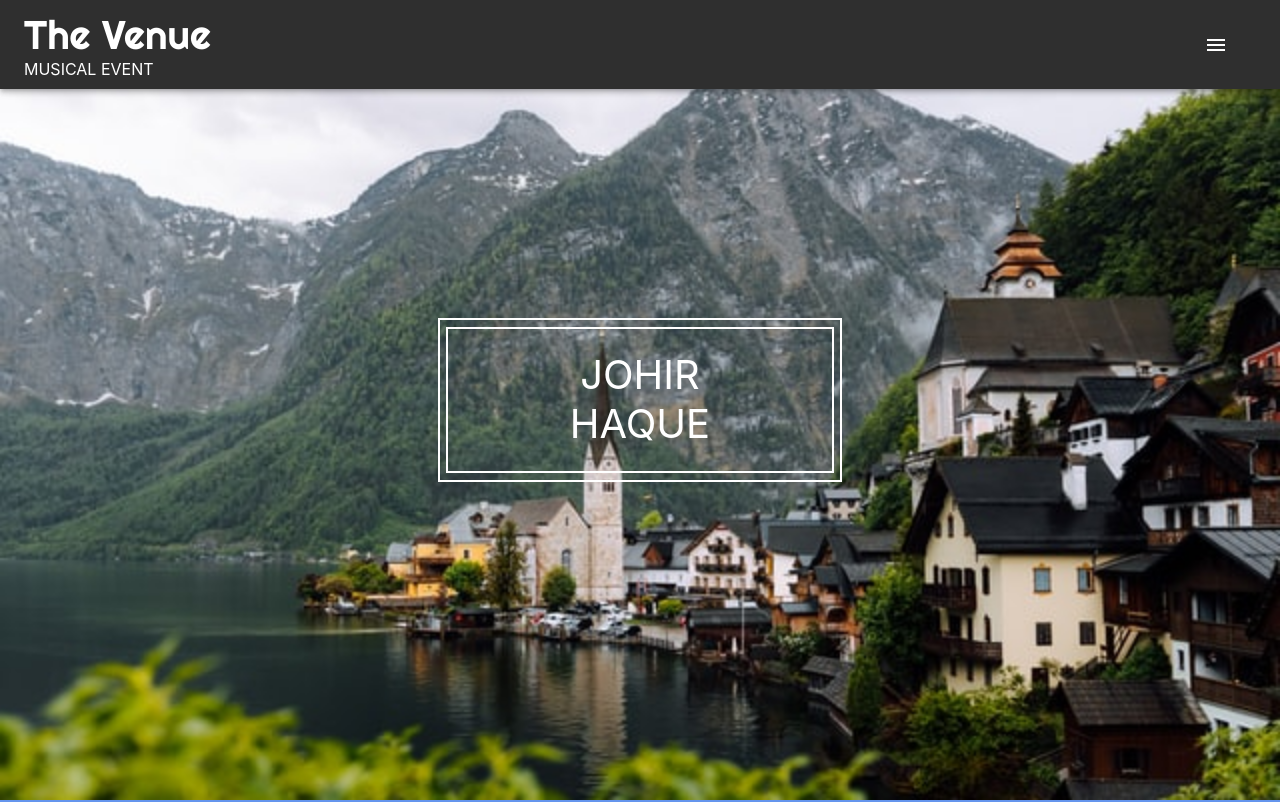
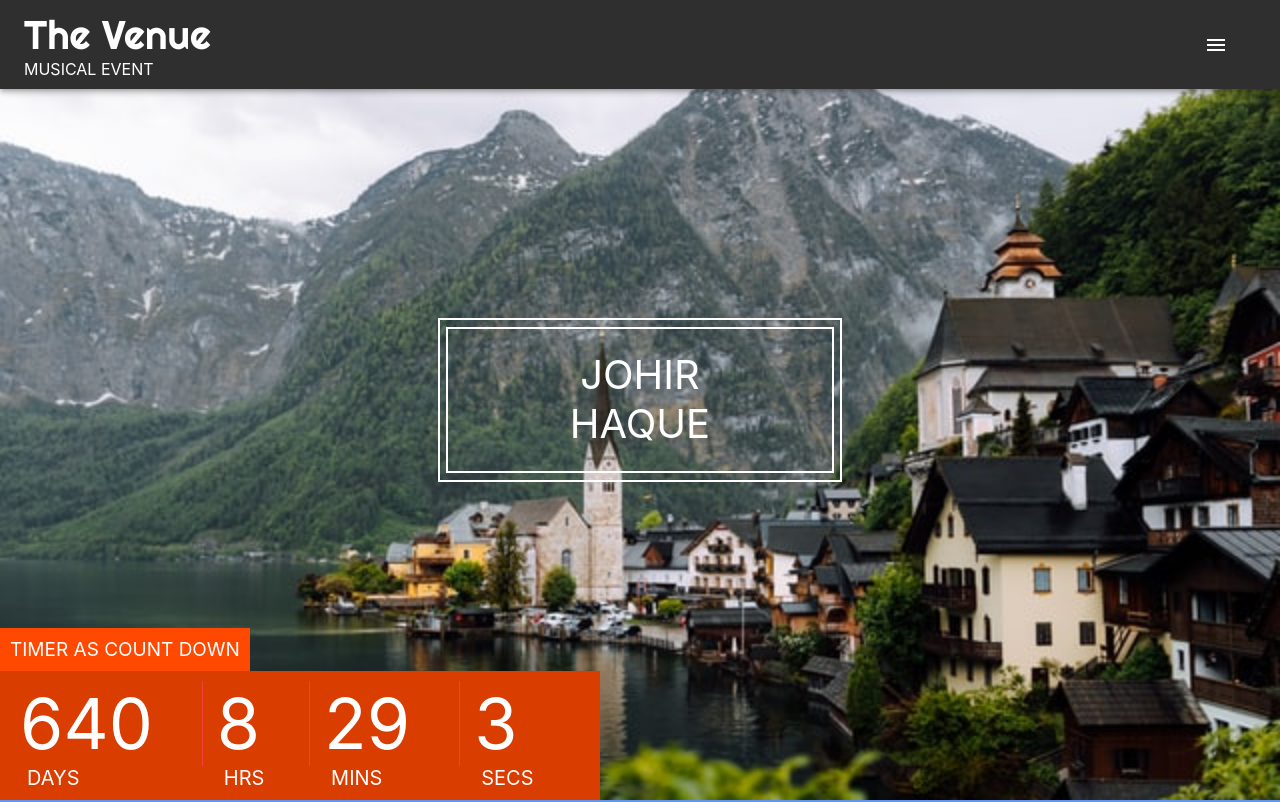
Before and after one commit to jhrhq/vite-react-apps, a React (Vite) app: page / in a window 1280 px wide. Shown: the top 802 px of the page. Built offline with nearby package versions, Linux system fonts and the light colour scheme.

Commit message:
featured component updated

```diff
--- a/package.json
+++ b/package.json
@@ -14,6 +14,7 @@
     "@mui/material": "^5.7.0",
     "react": "^18.0.0",
     "react-dom": "^18.0.0",
+    "react-reveal": "^1.2.2",
     "react-slick": "^0.29.0",
     "slick-carousel": "^1.8.1"
   },
--- /dev/null
+++ b/src/featured/CountDown.jsx
@@ -0,0 +1,69 @@
+import React, { useEffect, useRef, useState } from "react";
+import { Slide } from "react-reveal";
+
+const CountDown = () => {
+  const [timerdays, setTimerdays ] = useState('00')
+  const [timerhours, setTimerhours ] = useState('00')
+  const [timermins, setTimermins ] = useState('00')
+  const [timersecs, setTimersecs ] = useState('00')
+
+  let interval = useRef;
+
+   const  getTimeUntil =() => {
+
+      const coutnDownDate = new Date('May 30, 2022 00:00:00').getTime()
+      interval = setInterval(() => {
+        const now  = new Date().getTime();
+        const distance = coutnDownDate - now
+        const days = Math.floor(distance / (1000 * 60 * 60 * 24));
+        const hours = Math.floor((distance % (1000 * 60 * 60 * 24)) / (1000 * 60 * 60));
+        const minutes = Math.floor((distance % (1000 * 60 * 60)) / (1000 * 60));
+        const seconds = Math.floor((distance % (1000 * 60)) / 1000)
+        if(distance < 0) {
+          clearInterval(interval.current)
+        }else {
+          setTimerdays(days)
+          setTimerhours(hours)
+          setTimermins(minutes)
+          setTimersecs(seconds)
+        }
+      }, 1000)
+
+    }
+    useEffect(() => {
+      getTimeUntil();
+
+        return () => {
+          clearInterval(interval.current)
+        }
+    },[])
+  return (
+    <Slide left delay={1000}>
+      <div>
+        <div className="countdown_wrapper">
+          <div className="countdown_top">Timer as Count Down</div>
+          <div className="countdown_bottom">
+            <div className="countdown_item">
+              <div className="countdown_time">{timerdays}</div>
+              <div className="countdown_tag">Days</div>
+            </div>
+            <div className="countdown_item">
+              <div className="countdown_time">{timerhours}</div>
+              <div className="countdown_tag">Hrs</div>
+            </div>
+            <div className="countdown_item">
+              <div className="countdown_time">{timermins}</div>
+              <div className="countdown_tag">Mins</div>
+            </div>
+            <div className="countdown_item">
+              <div className="countdown_time">{timersecs}</div>
+              <div className="countdown_tag">Secs</div>
+            </div>
+          </div>
+        </div>
+      </div>
+    </Slide>
+  );
+};
+
+export default CountDown;
--- a/src/featured/Featured.jsx
+++ b/src/featured/Featured.jsx
@@ -1,9 +1,11 @@
 import React from 'react';
 import Carrousel from './Carrousel';
+import CountDown from './CountDown';
 
 const Featured = () => {
 
     return (
+        <div >
             <div style={{display: 'grid',gridTemplateColumns: '1fr'}}>
                 <Carrousel  />
                 <div className='center grid_column_start' style={{zIndex: 1}}>
@@ -12,8 +14,9 @@ const Featured = () => {
                             Johir Haque
                         </div>
                     </div>
-
                 </div>
+            </div>
+            <CountDown />
         </div>
     );
 };
```
Also changed, not shown: 1 other file (tests, documents, lock files or other folders). Lines whose indentation alone changed are shown as unchanged.
